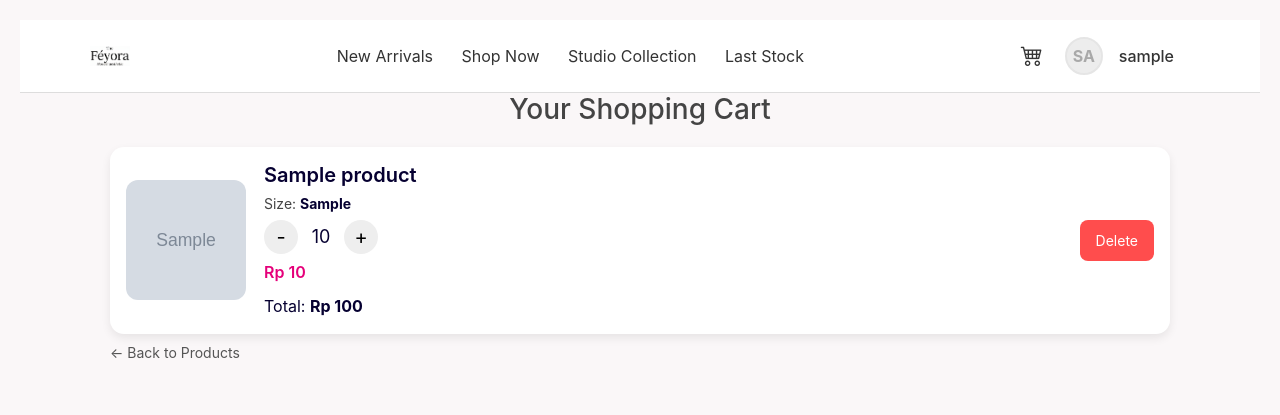
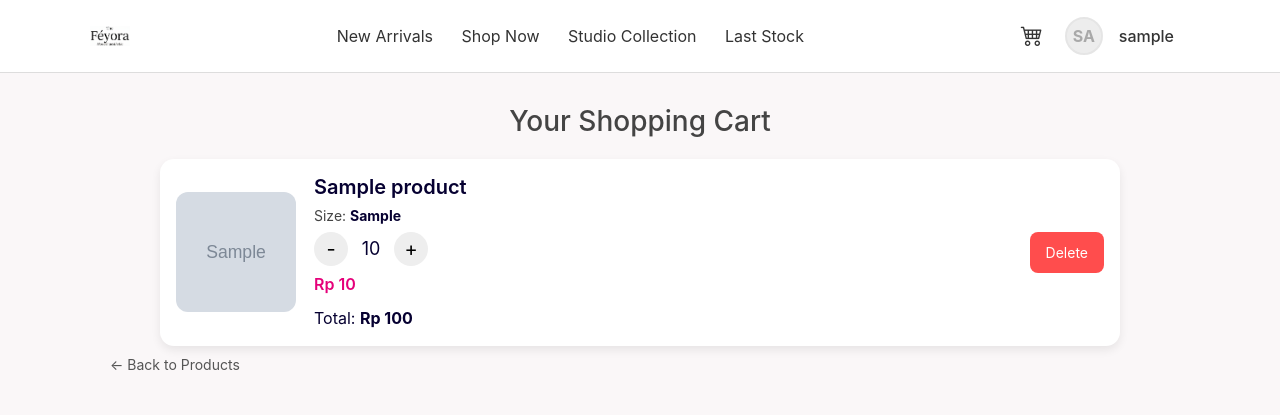
Before and after one commit to febbyvnr/TUBES_2_Toko, a PHP site: page /TUBES_2_Toko/cart/listCart.php in a window 1280 px wide. Shown: the top 415 px of the page. Run offline with PHP 8.4, Linux system fonts and the light colour scheme; the visitor is signed in with stand-in values (Sample User, id 1); tables that the repository leaves empty or names only in its code hold one stand-in row (values such as "Sample post"); grey boxes marked "Sample" are stand-in pictures.

Commit message:
perbaiki header di listCart.php

```diff
--- a/cart/listCart.php
+++ b/cart/listCart.php
@@ -39,7 +39,8 @@ $cart = $result->fetch_all(MYSQLI_ASSOC);
 <body>
 <?php include __DIR__ . '/../includes/header.php'; ?>
 
-<main class="cart-page container">
+<main class="cart-page">
+  <div class="container">
     <h2 class="cart-title">Your Shopping Cart</h2>
 
     <?php if (count($cart) === 0): ?>
@@ -49,7 +50,6 @@ $cart = $result->fetch_all(MYSQLI_ASSOC);
       <div class="cart-container">
         <?php foreach ($cart as $item): ?>
           <div class="cart-card">
-            <!-- Gambar -->
             <img
               src="assets/products/<?= htmlspecialchars($item['image']) ?>"
               alt="<?= htmlspecialchars($item['name']) ?>"
@@ -57,39 +57,28 @@ $cart = $result->fetch_all(MYSQLI_ASSOC);
             >
 
             <div class="cart-info">
-                <!-- Nama Produk -->
               <h3 class="cart-product-name"><?= htmlspecialchars($item['name']) ?></h3>
 
-                <!-- Size -->
               <div class="cart-size">
                 Size: <span><?= htmlspecialchars($item['size']) ?></span>
               </div>
 
-                <!-- Kuantitas -->
               <form action="cart/update.php" method="POST" class="qty-form">
-                    <!-- NOTE: kalau di update.php kamu pakai id, bisa ganti name/key sesuai kebutuhan -->
                 <input type="hidden" name="cart_id" value="<?= (int)$item['cart_id'] ?>">
-
-                    <input type="hidden" name="quantity" value="<?= $item['quantity'] ?>">
+                <input type="hidden" name="quantity" value="<?= (int)$item['quantity'] ?>">
 
                 <button type="submit" name="action" value="minus" class="qty-btn">-</button>
-
                 <div class="qty-number"><?= (int)$item['quantity'] ?></div>
-
                 <button type="submit" name="action" value="plus" class="qty-btn">+</button>
               </form>
 
-                <!-- Harga -->
               <div class="cart-price">
                 Rp <?= number_format($item['price'], 0, ',', '.') ?>
               </div>
 
-                <!-- Total -->
               <div class="cart-total">
                 Total:
-                    <span>
-                        Rp <?= number_format($item['price'] * $item['quantity'], 0, ',', '.') ?>
-                    </span>
+                <span>Rp <?= number_format($item['price'] * $item['quantity'], 0, ',', '.') ?></span>
               </div>
             </div>
 
@@ -97,8 +86,10 @@ $cart = $result->fetch_all(MYSQLI_ASSOC);
           </div>
         <?php endforeach; ?>
       </div>
+
       <a href="product/listProduct.php" class="back-link">← Back to Products</a>
     <?php endif; ?>
+  </div>
 </main>
 </body>
 </html>
--- a/styles/cart.css
+++ b/styles/cart.css
@@ -1,7 +1,8 @@
 body {
     font-family: Arial, sans-serif;
     background: #f5f5f5;
-    margin: 0; padding: 20px;
+    margin: 0;
+    /* padding: 20px; */
 }
 
 .cart-title {
@@ -16,8 +17,14 @@ body {
     color: #777;
 }
 
+.cart-page {
+  padding: 32px 0 40px !important;
+}
+
 /* container utama */
 .cart-container {
+    max-width: 960px;
+    margin: 0 auto;
     display: flex;
     flex-direction: column;
     gap: 20px;
```
Lines whose indentation alone changed are shown as unchanged.
